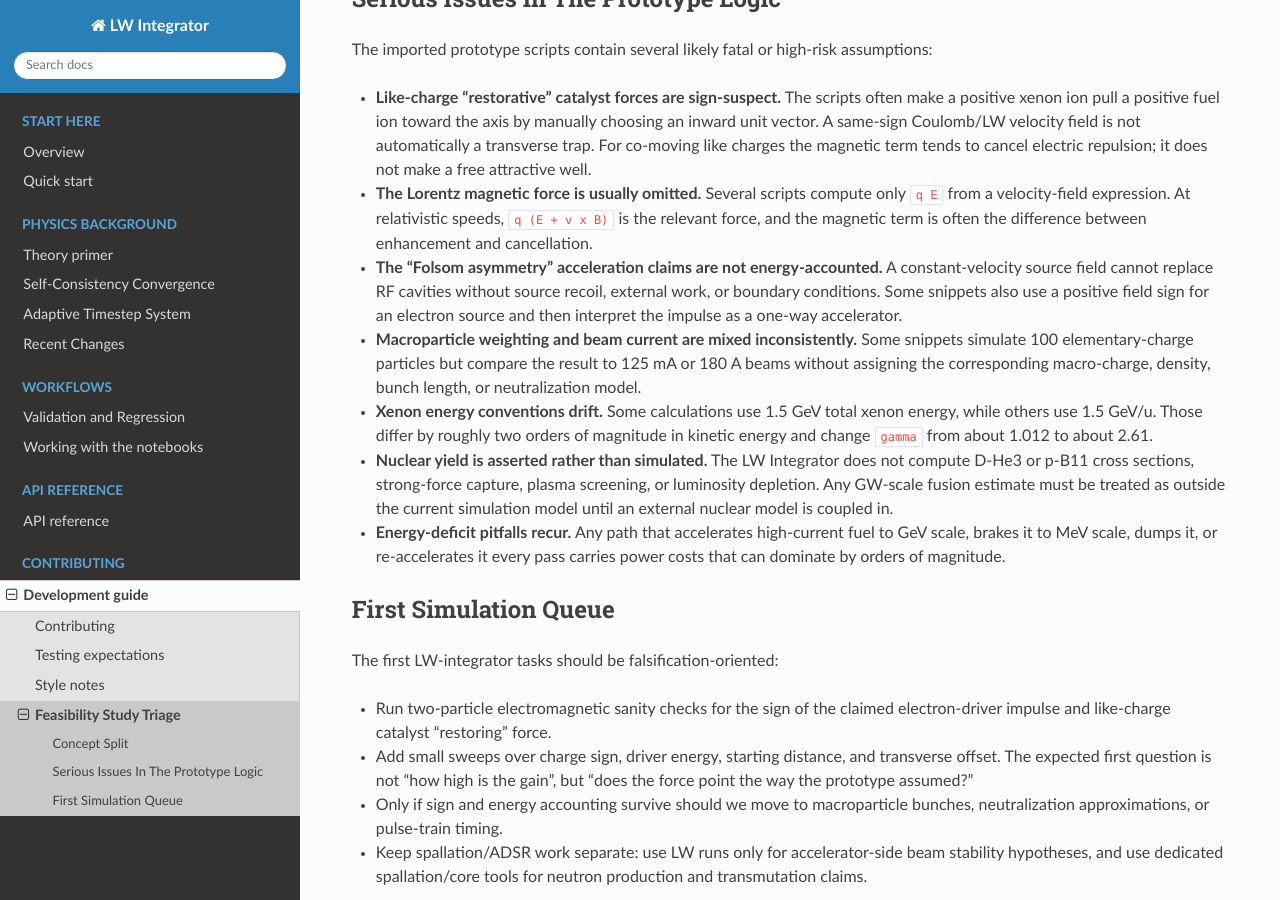
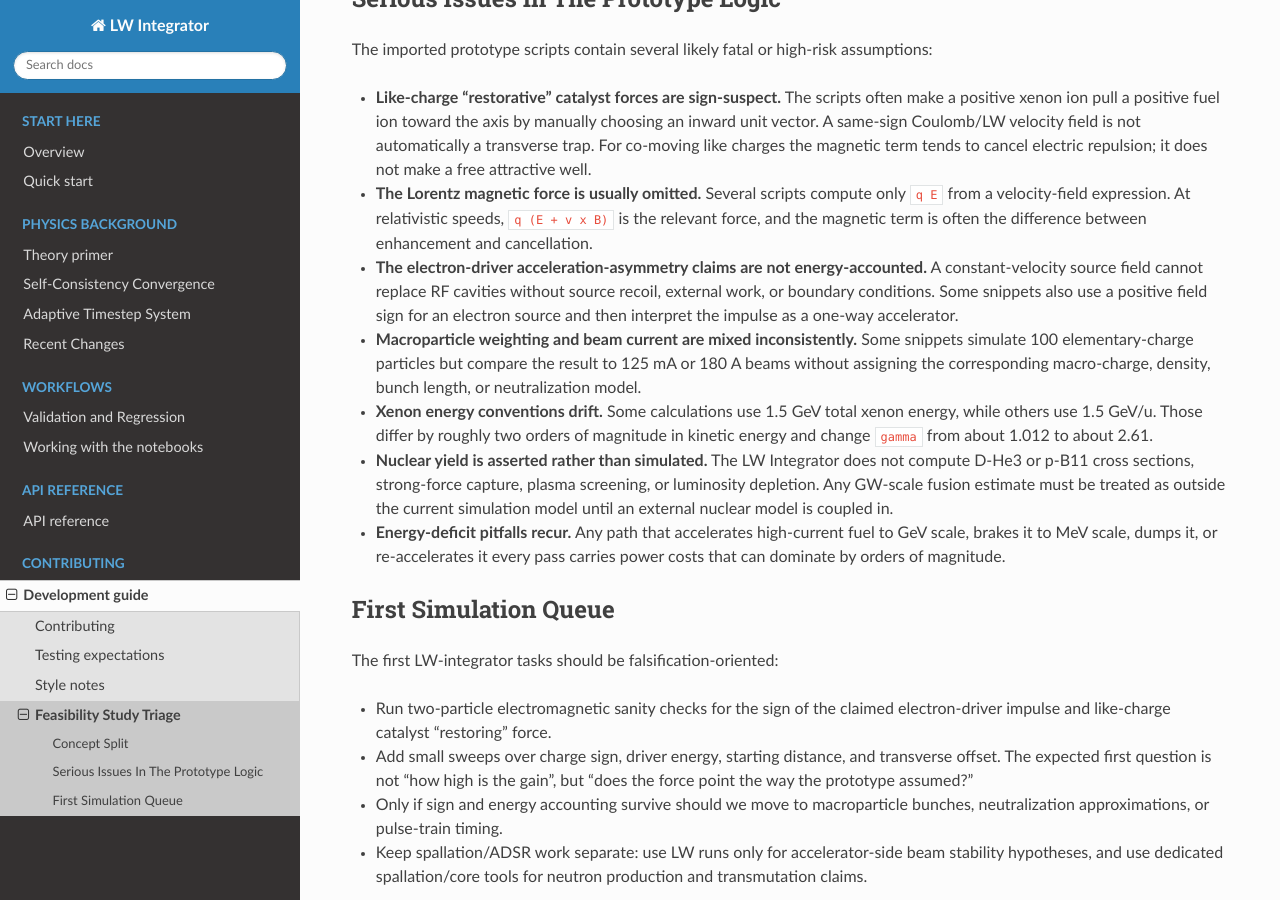
Before and after one commit to benfolsom/LW_integrator, a Sphinx documentation site: the page built from docs/source/development/feasibility_triage.rst, in a window 1280 px wide and 900 px high, scrolled down 572 px. Built offline with Sphinx 7.4.7 and the Read the Docs theme 3.1.0, drawn with Linux system fonts in a browser that asks for light colours.

Commit message:
Use neutral feasibility terminology

```diff
--- a/docs/source/development/feasibility_triage.rst
+++ b/docs/source/development/feasibility_triage.rst
@@ -39,7 +39,7 @@ assumptions:
   only ``q E`` from a velocity-field expression. At relativistic speeds,
   ``q (E + v x B)`` is the relevant force, and the magnetic term is often the
   difference between enhancement and cancellation.
-* **The "Folsom asymmetry" acceleration claims are not energy-accounted.** A
+* **The electron-driver acceleration-asymmetry claims are not energy-accounted.** A
   constant-velocity source field cannot replace RF cavities without source
   recoil, external work, or boundary conditions. Some snippets also use a
   positive field sign for an electron source and then interpret the impulse as a
```
